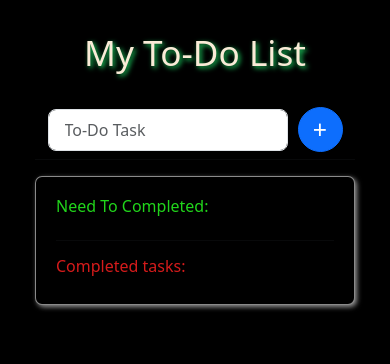
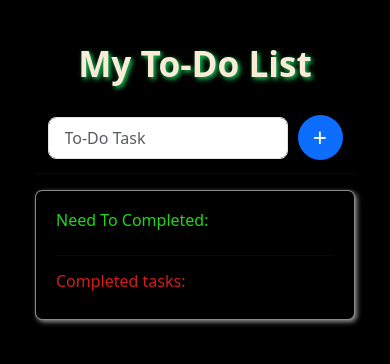
Before and after one commit to sumanthreddy217/To-Do-List, a React (Vite) app: page / in a window 390 px wide. Shown: the top 364 px of the page. Built offline with nearby package versions, Linux system fonts and the light colour scheme.

Commit message:
Changed UI v-2

```diff
--- a/src/App.css
+++ b/src/App.css
@@ -88,14 +88,15 @@
   }
 
   .input-group, #add-button {
-    margin-top: 0.5rem;
-    margin-bottom: -6%;
+    margin-top: 0.3rem;
+    margin-bottom: -4%;
   }
 
   h3{
     font-size: 2.2rem;
     margin-bottom: 1rem;
-    margin-top: 1rem;
+    margin-top: 1.7rem;
+    font-weight: 700;
   }
 
   .tasks-list, .cred, .cgreen{
```
Also changed, not shown: 4 other files (tests, documents, lock files or other folders).
